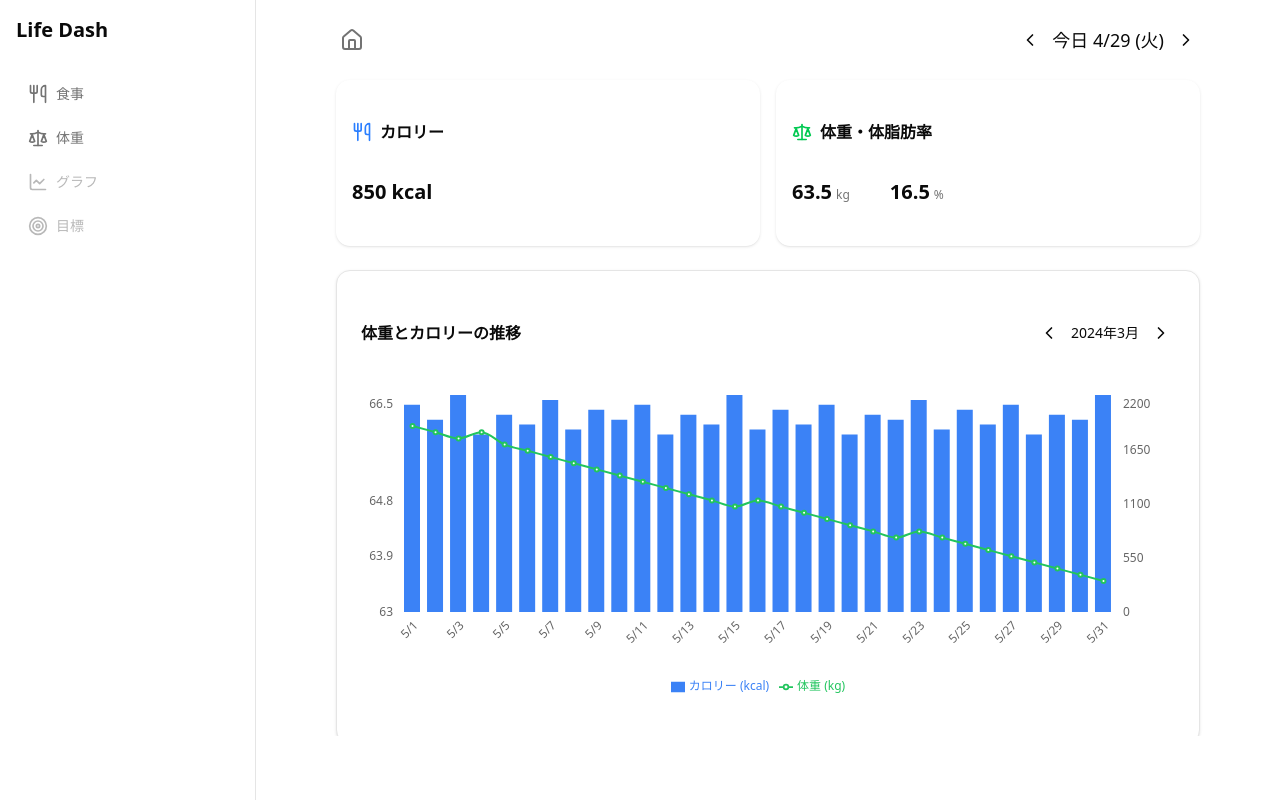
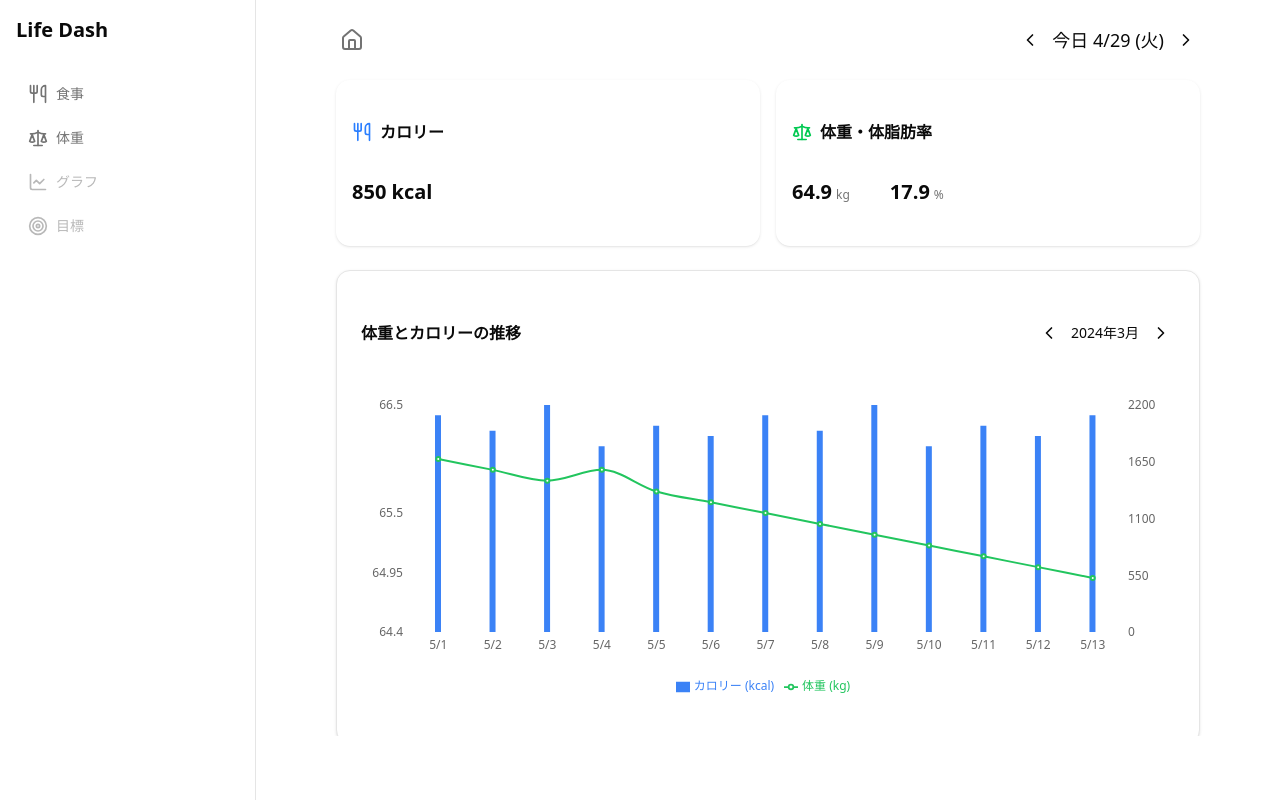
Before and after one commit to j911012/life-dash-app, a Next.js app: page /calories in a window 1280 px wide. Built offline with nearby package versions, Linux system fonts and the light colour scheme.

Commit message:
[clean] #45 カロリー概要ページのグラフ修正

```diff
--- a/src/app/calories/page.tsx
+++ b/src/app/calories/page.tsx
@@ -14,7 +14,6 @@ import {
   Legend,
 } from "recharts";
 
-// 仮のデータ
 const mockData = [
   { date: "5/1", weight: 66.0, bodyFat: 19.0, calories: 2100 },
   { date: "5/2", weight: 65.9, bodyFat: 18.9, calories: 1950 },
@@ -22,31 +21,13 @@ const mockData = [
   { date: "5/4", weight: 65.9, bodyFat: 18.9, calories: 1800 },
   { date: "5/5", weight: 65.7, bodyFat: 18.7, calories: 2000 },
   { date: "5/6", weight: 65.6, bodyFat: 18.6, calories: 1900 },
-  { date: "5/7", weight: 65.5, bodyFat: 18.5, calories: 2150 },
-  { date: "5/8", weight: 65.4, bodyFat: 18.4, calories: 1850 },
-  { date: "5/9", weight: 65.3, bodyFat: 18.3, calories: 2050 },
-  { date: "5/10", weight: 65.2, bodyFat: 18.2, calories: 1950 },
-  { date: "5/11", weight: 65.1, bodyFat: 18.1, calories: 2100 },
-  { date: "5/12", weight: 65.0, bodyFat: 18.0, calories: 1800 },
-  { date: "5/13", weight: 64.9, bodyFat: 17.9, calories: 2000 },
-  { date: "5/14", weight: 64.8, bodyFat: 17.8, calories: 1900 },
-  { date: "5/15", weight: 64.7, bodyFat: 17.7, calories: 2200 },
-  { date: "5/16", weight: 64.8, bodyFat: 17.8, calories: 1850 },
-  { date: "5/17", weight: 64.7, bodyFat: 17.7, calories: 2050 },
-  { date: "5/18", weight: 64.6, bodyFat: 17.6, calories: 1900 },
-  { date: "5/19", weight: 64.5, bodyFat: 17.5, calories: 2100 },
-  { date: "5/20", weight: 64.4, bodyFat: 17.4, calories: 1800 },
-  { date: "5/21", weight: 64.3, bodyFat: 17.3, calories: 2000 },
-  { date: "5/22", weight: 64.2, bodyFat: 17.2, calories: 1950 },
-  { date: "5/23", weight: 64.3, bodyFat: 17.3, calories: 2150 },
-  { date: "5/24", weight: 64.2, bodyFat: 17.2, calories: 1850 },
-  { date: "5/25", weight: 64.1, bodyFat: 17.1, calories: 2050 },
-  { date: "5/26", weight: 64.0, bodyFat: 17.0, calories: 1900 },
-  { date: "5/27", weight: 63.9, bodyFat: 16.9, calories: 2100 },
-  { date: "5/28", weight: 63.8, bodyFat: 16.8, calories: 1800 },
-  { date: "5/29", weight: 63.7, bodyFat: 16.7, calories: 2000 },
-  { date: "5/30", weight: 63.6, bodyFat: 16.6, calories: 1950 },
-  { date: "5/31", weight: 63.5, bodyFat: 16.5, calories: 2200 },
+  { date: "5/7", weight: 65.5, bodyFat: 18.5, calories: 2100 },
+  { date: "5/8", weight: 65.4, bodyFat: 18.4, calories: 1950 },
+  { date: "5/9", weight: 65.3, bodyFat: 18.3, calories: 2200 },
+  { date: "5/10", weight: 65.2, bodyFat: 18.2, calories: 1800 },
+  { date: "5/11", weight: 65.1, bodyFat: 18.1, calories: 2000 },
+  { date: "5/12", weight: 65.0, bodyFat: 18.0, calories: 1900 },
+  { date: "5/13", weight: 64.9, bodyFat: 17.9, calories: 2100 },
 ];
 
 const mockMeals = [
@@ -143,19 +124,17 @@ export default function CaloriesPage() {
             </div>
           </CardHeader>
           <CardContent className="relative p-3 pt-0 md:p-6 md:pt-0">
-            <div className="w-full overflow-x-auto">
-              <div className="h-[250px] md:h-[300px] min-w-[800px] md:min-w-full">
+            <div className="h-[250px] md:h-[300px]">
               <ResponsiveContainer width="100%" height="100%">
-                  <ComposedChart data={mockData} margin={{ right: 10 }}>
+                <ComposedChart
+                  data={mockData}
+                  margin={{ right: 10, left: 10, top: 10, bottom: 0 }}
+                >
                   <XAxis
                     dataKey="date"
                     fontSize={12}
                     tickLine={false}
                     axisLine={false}
-                      interval={1}
-                      angle={-45}
-                      textAnchor="end"
-                      height={50}
                   />
                   <YAxis
                     yAxisId="weight"
@@ -172,7 +151,7 @@ export default function CaloriesPage() {
                     fontSize={12}
                     tickLine={false}
                     axisLine={false}
-                      width={50}
+                    width={45}
                   />
                   <Tooltip
                     contentStyle={{ fontSize: "12px" }}
@@ -190,7 +169,7 @@ export default function CaloriesPage() {
                     dataKey="calories"
                     fill="rgb(59,130,246)"
                     name="カロリー (kcal)"
-                      barSize={16}
+                    barSize={6}
                   />
                   <Line
                     yAxisId="weight"
@@ -203,7 +182,6 @@ export default function CaloriesPage() {
                   />
                 </ComposedChart>
               </ResponsiveContainer>
-              </div>
             </div>
           </CardContent>
         </Card>
```
Lines whose indentation alone changed are shown as unchanged.
